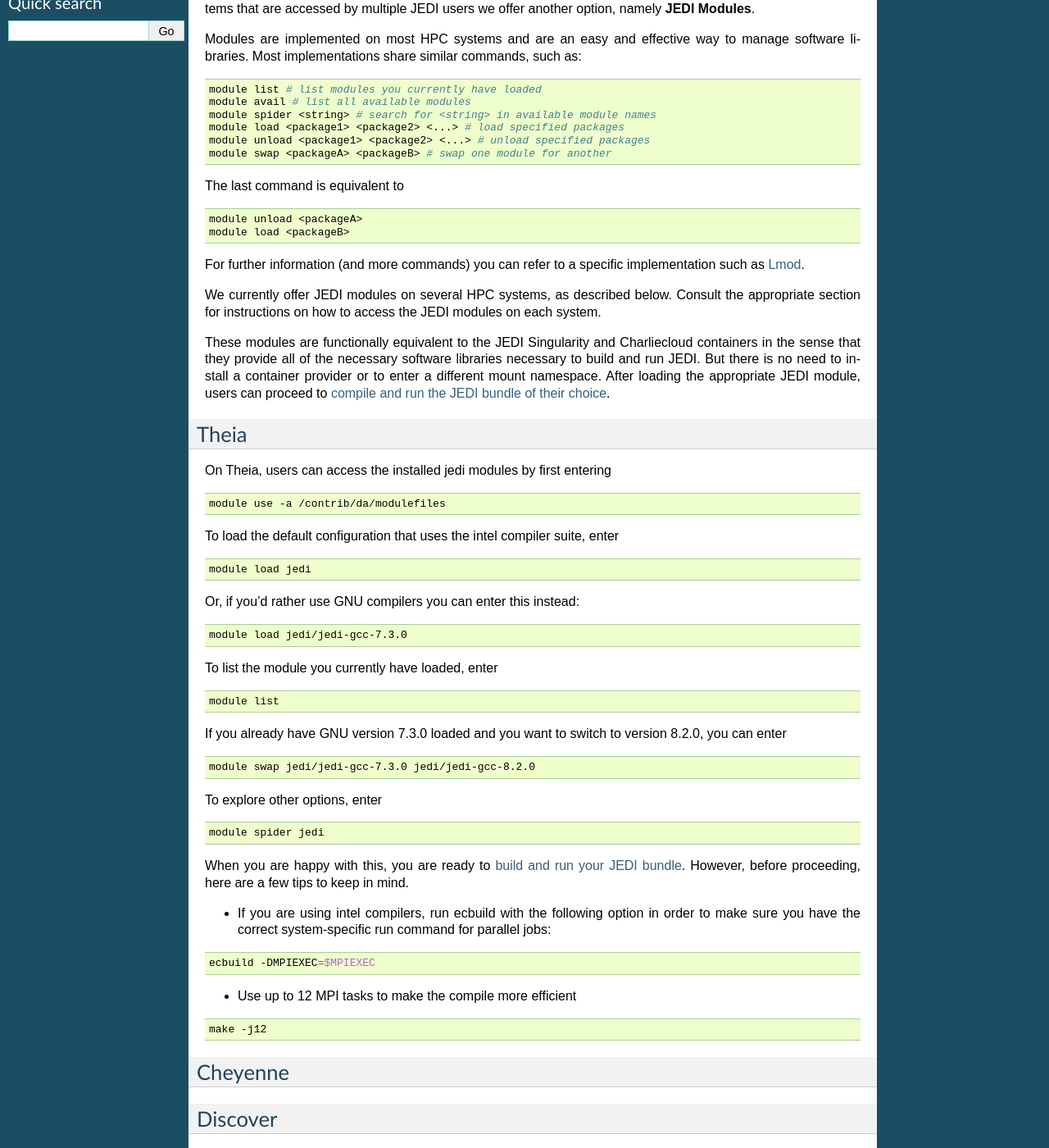
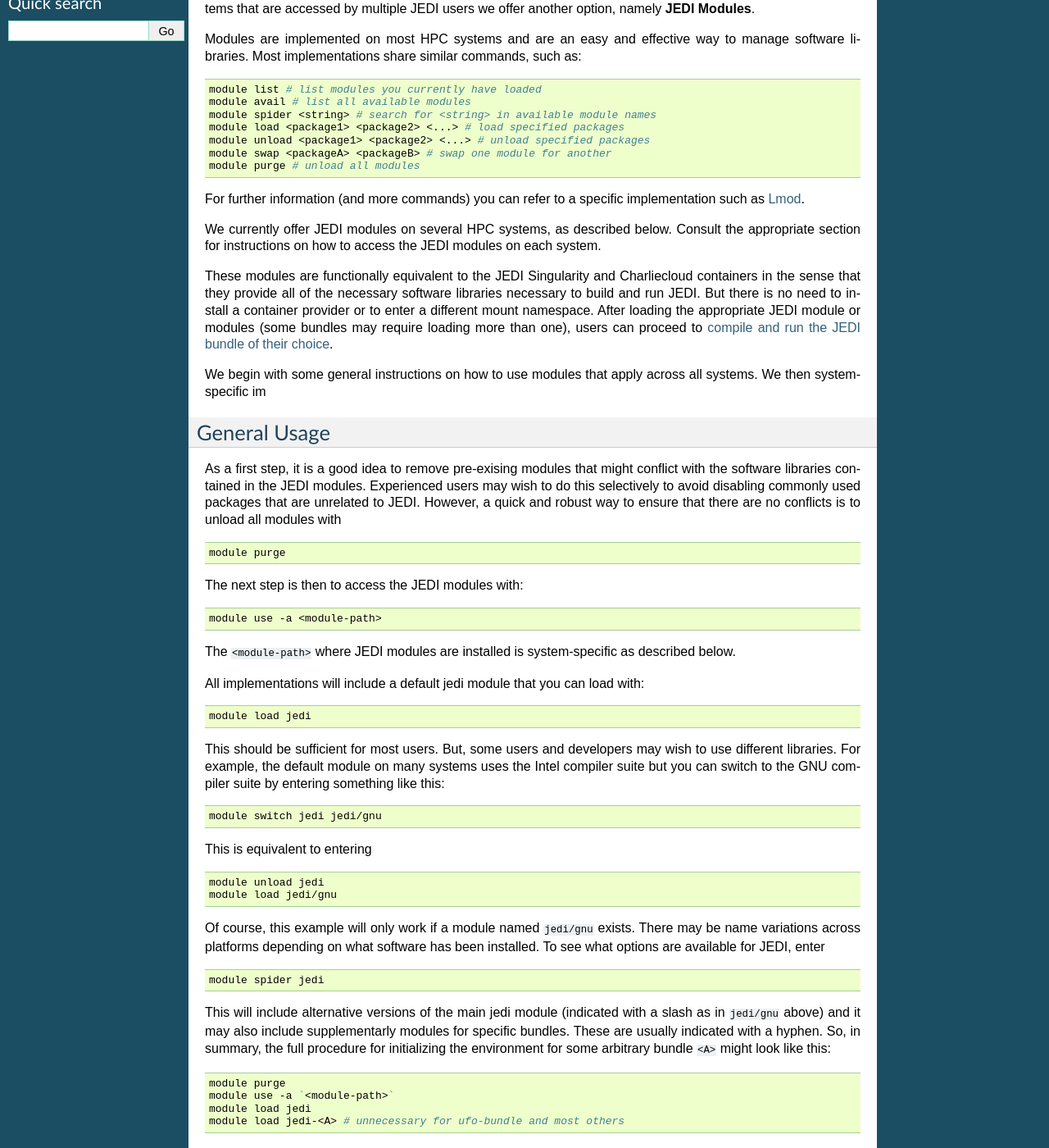
Before and after one commit to JCSDA/jedi-docs, a Sphinx documentation site: the page built from docs/developer/jedi_environment/modules.rst, in a window 1280 px wide and 1400 px high, scrolled down 192 px. Shown: the whole window at 82% size. Built offline with Sphinx 7.4.7, drawn with Linux system fonts in a browser that asks for light colours; some of the changed text lies outside the part shown.

Commit message:
Expanded the Modules discusssion

```diff
--- a/docs/developer/jedi_environment/modules.rst
+++ b/docs/developer/jedi_environment/modules.rst
@@ -17,68 +17,102 @@
    module load <package1> <package2> <...> # load specified packages
    module unload <package1> <package2> <...> # unload specified packages
    module swap <packageA> <packageB> # swap one module for another
+   module purge # unload all modules
 
-The last command is equivalent to
-
-.. code :: bash
-
-   module unload <packageA>
-   module load <packageB>
 
 For further information (and more commands) you can refer to a specific implementation such as `Lmod <https://lmod.readthedocs.io/en/latest/010_user.html>`_.
 
 We currently offer JEDI modules on several HPC systems, as described below.   Consult the appropriate section for instructions on how to access the JEDI modules on each system.
 
-These modules are functionally equivalent to the JEDI Singularity and Charliecloud containers in the sense that they provide all of the necessary software libraries necessary to build and run JEDI.  But there is no need to install a container provider or to enter a different mount namespace.  After loading the appropriate JEDI module, users can proceed to :ref:`compile and run the JEDI bundle of their choice <build-jedi>`.
+These modules are functionally equivalent to the JEDI Singularity and Charliecloud containers in the sense that they provide all of the necessary software libraries necessary to build and run JEDI.  But there is no need to install a container provider or to enter a different mount namespace.  After loading the appropriate JEDI module or modules (some bundles may require loading more than one), users can proceed to :ref:`compile and run the JEDI bundle of their choice <build-jedi>`.
+
+We begin with some general instructions on how to use modules that apply across all systems.  We then system-specific im
+
+General Usage
+---------------
+
+As a first step, it is a good idea to remove pre-exising modules that might conflict with the software libraries contained in the JEDI modules.  Experienced users may wish to do this selectively to avoid disabling commonly used packages that are unrelated to JEDI.  However, a quick and robust way to ensure that there are no conflicts is to unload all modules with
+
+.. code :: bash
+
+   module purge
+
+The next step is then to access the JEDI modules with:
+
+.. code :: bash
+
+   module use -a <module-path>
+
+The :code:`<module-path>` where JEDI modules are installed is system-specific as described below.
+
+All implementations will include a default jedi module that you can load with:
+
+.. code :: bash
+
+   module load jedi
+
+This should be sufficient for most users.  But, some users and developers may wish to use different libraries.  For example, the default module on many systems uses the Intel compiler suite but you can switch to the GNU compiler suite by entering something like this:
+
+.. code :: bash
+
+   module switch jedi jedi/gnu
+
+This is equivalent to entering
+
+.. code :: bash
+
+   module unload jedi
+   module load jedi/gnu
+
+Of course, this example will only work if a module named :code:`jedi/gnu` exists.  There may be name variations across platforms depending on what software has been installed.  To see what options are available for JEDI, enter
+
+.. code :: bash
+
+   module spider jedi
+
+This will include alternative versions of the main jedi module (indicated with a slash as in :code:`jedi/gnu` above) and it may also include supplementarly modules for specific bundles.    These are usually indicated with a hyphen.  So, in summary, the full procedure for initializing the environment for some arbitrary bundle :code:`<A>` might look like this:
+
+.. code :: bash
+
+   module purge
+   module use -a `<module-path>`
+   module load jedi
+   module load jedi-<A> # unnecessary for ufo-bundle and most others
+
+The jedi module is really multiple nested modules.   To list the modules you currently have loaded, enter
+
+.. code :: bash
+
+   module list
+
+When you are happy with this, you are ready to :ref:`build and run your JEDI bundle <build-jedi>`.
 
 Theia
 ---------
 
-On Theia, users can access the installed jedi modules by first entering
+Theia is an HPC system located in NOAA's NESCC facility in Fairmont, WV.  On Theia, users can access the installed jedi modules by first entering
 
 .. code :: bash
 
    module use -a /contrib/da/modulefiles
 
-To load the default configuration that uses the intel compiler suite, enter
+Current options for setting up the JEDI environment include (choose only one)
 
 .. code :: bash
 
-   module load jedi
+   module load jedi # intel compiler suite
+   module load jedi/jedi-gcc-7.3.0 # GNU 7.3.0 compiler suite
+   module load jedi/jedi-gcc-8.2.0 # GNU 8.2.0 compiler suite
 
-Or, if you'd rather use GNU compilers you can enter this instead:
+Some system-specific tips for Theia include:
 
-.. code :: bash
-
-   module load jedi/jedi-gcc-7.3.0
-
-To list the module you currently have loaded, enter
-
-.. code :: bash
-
-   module list
-
-If you already have GNU version 7.3.0 loaded and you want to switch to version 8.2.0, you can enter
-
-.. code :: bash
-
-   module swap jedi/jedi-gcc-7.3.0 jedi/jedi-gcc-8.2.0
-
-To explore other options, enter
-
-.. code :: bash
-
-   module spider jedi
-
-When you are happy with this, you are ready to :ref:`build and run your JEDI bundle <build-jedi>`.  However, before proceeding, here are a few tips to keep in mind.
-
-* If you are using intel compilers, run ecbuild with the following option in order to make sure you have the correct system-specific run command for parallel jobs:
+* If you are using intel compilers, run ecbuild with the following option in order to make sure you have the correct run command for parallel jobs:
 
 .. code:: bash
 
-    ecbuild -DMPIEXEC=$MPIEXEC
+    ecbuild -DMPIEXEC=$MPIEXEC <...>
 
-* Use up to 12 MPI tasks to make the compile more efficient
+* Use up to 12 MPI tasks to speed up the compilation
 
 .. code:: bash
 
```
